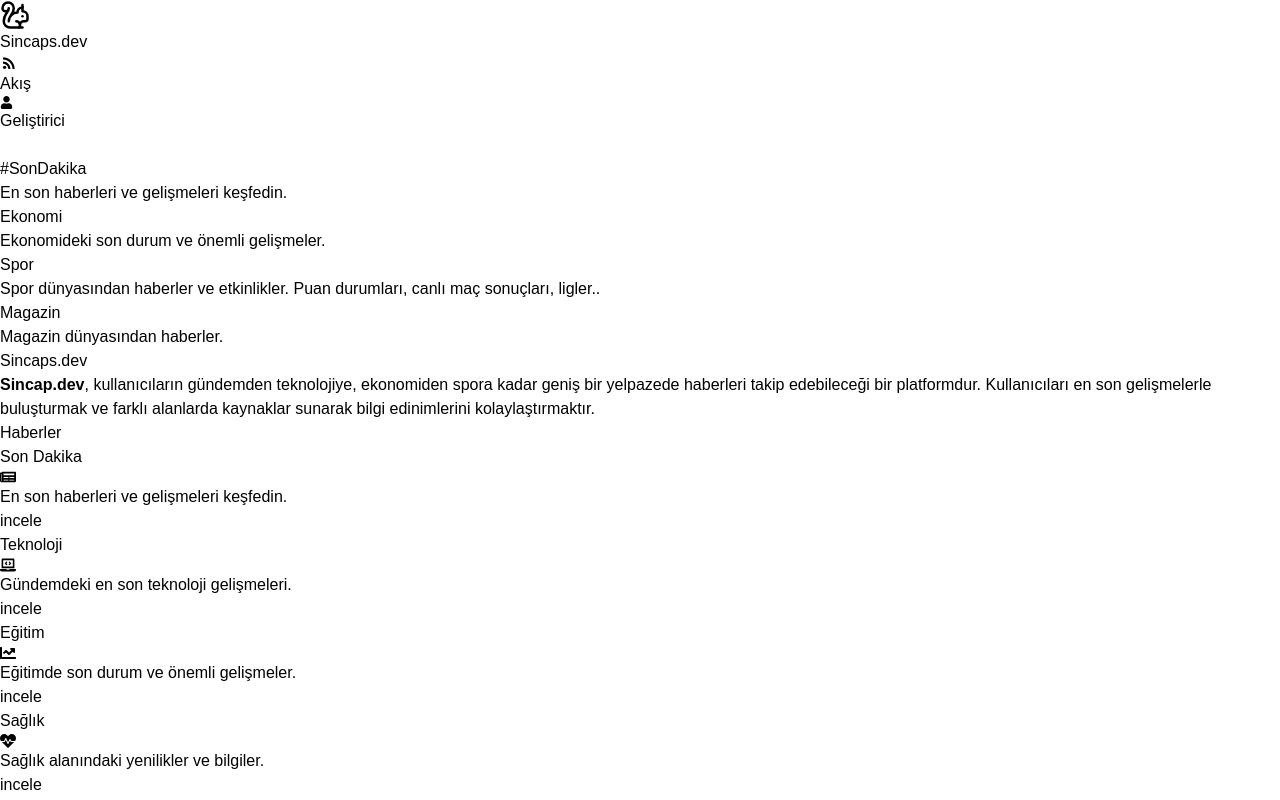
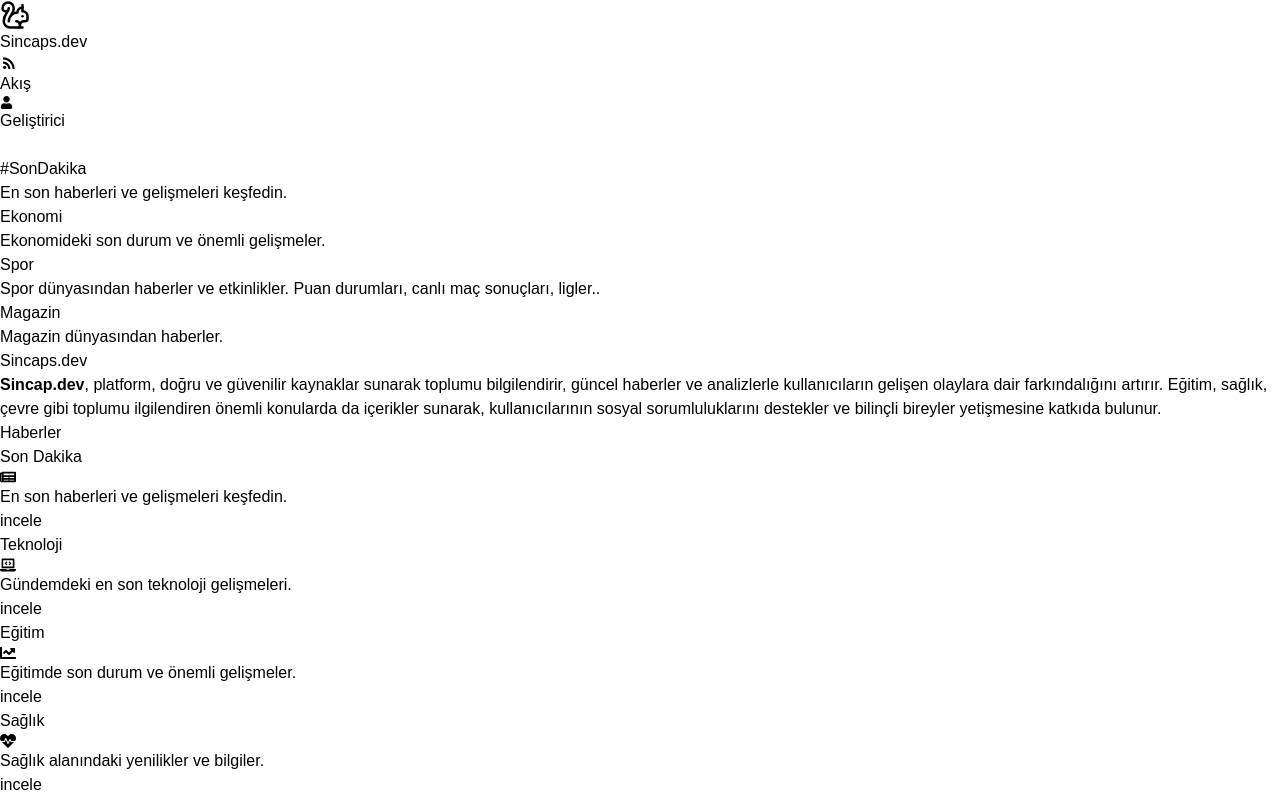
Before and after one commit to mustafakaracuha/sincaps.dev, a Next.js app: page / in a window 1280 px wide. Shown: the top 800 px of the page. Built offline with nearby package versions, Linux system fonts and the light colour scheme.

Commit message:
akış düzenlemesi yapıldı

```diff
--- a/src/app/lastEarthquake/page.jsx
+++ b/src/app/lastEarthquake/page.jsx
@@ -1,7 +1,9 @@
 import React from "react";
 
 function page() {
-    return <div></div>;
+    return <div>
+        last
+    </div>;
 }
 
 export default page;
--- a/src/app/page.js
+++ b/src/app/page.js
@@ -22,11 +22,17 @@
     ];
 
     const toolTopics = [
-        { link: "deprem", title: "Deprem", description: "Deprem anında nasıl hareket etmeniz gerektiği hakkında", icon: <RiEarthquakeFill className="text-fuchsia-500 text-[19px]" />, link: "/earthquake" },
+        {
+            link: "deprem",
+            title: "Deprem",
+            description: "Deprem anında nasıl hareket etmeniz gerektiği hakkında",
+            icon: <RiEarthquakeFill className="text-fuchsia-500 text-[19px]" />,
+            link: "/earthquake",
+        },
         { link: "sondepremler", title: "Son Depremler", description: "En yakın zamanda olan depremler", icon: <WiEarthquake className="text-indigo-500 text-[22px]" />, link: "/lastearthquake" },
         { link: "trafikcezasi", title: "Trafik Cezaları", description: "2024 yılı trafik cezaları", icon: <FaCarCrash className="text-red-500 text-xl" />, link: "/trafficfine" },
         { link: "trafikkurallari", title: "Trafik Kuralları", description: "Trafik kuralları", icon: <PiTrafficSignFill className="text-gray-400 text-[19px]" />, link: "/trafficrules" },
-        { link: "acilnumaralar", title: "Acil Numaralar", description: "Acil durum numaraları", icon: <FaAmbulance className="text-lime-600 text-[19px]" />, link: "/emergencynumbers"  },
+        { link: "acilnumaralar", title: "Acil Numaralar", description: "Acil durum numaraları", icon: <FaAmbulance className="text-lime-600 text-[19px]" />, link: "/emergencynumbers" },
         { link: "renkler", title: "Renkler", description: "Renkler", icon: <IoIosColorPalette className="text-yellow-500 text-[19px]" />, link: "/colours" },
     ];
 
@@ -44,10 +50,11 @@
                 initial={{ opacity: 0, y: 10 }}
                 animate={{ opacity: 1, y: 0 }}
                 transition={{ duration: 0.3, delay: 0.2 }}
-                className="max-sm:text-sm md:text-sm lg:text-md xl:text-[15px] font-normal text-gray-500 mb-10"
+                className="max-sm:text-sm md:text-sm lg:text-md xl:text-[14px] border-l-4 border-yellow-500 bg-yellow-50 p-3 font-normal text-gray-500 mb-8 mt-3"
             >
-                <strong className="text-indigo-600">Sincap.dev</strong>, kullanıcıların gündemden teknolojiye, ekonomiden spora kadar geniş bir yelpazede haberleri takip edebileceği bir platformdur.
-                Kullanıcıları en son gelişmelerle buluşturmak ve farklı alanlarda kaynaklar sunarak bilgi edinimlerini kolaylaştırmaktır.
+                <strong className="text-indigo-600">Sincap.dev</strong>, platform, doğru ve güvenilir kaynaklar sunarak toplumu bilgilendirir, güncel haberler ve analizlerle kullanıcıların gelişen
+                olaylara dair farkındalığını artırır. Eğitim, sağlık, çevre gibi toplumu ilgilendiren önemli konularda da içerikler sunarak, kullanıcılarının sosyal sorumluluklarını destekler ve
+                bilinçli bireyler yetişmesine katkıda bulunur.
             </motion.p>
 
             <motion.h2 initial={{ opacity: 0, y: 10 }} animate={{ opacity: 1, y: 0 }} transition={{ duration: 0.3, delay: 0.3 }} className="text-lg font-semibold text-gray-600 mb-6">
```
